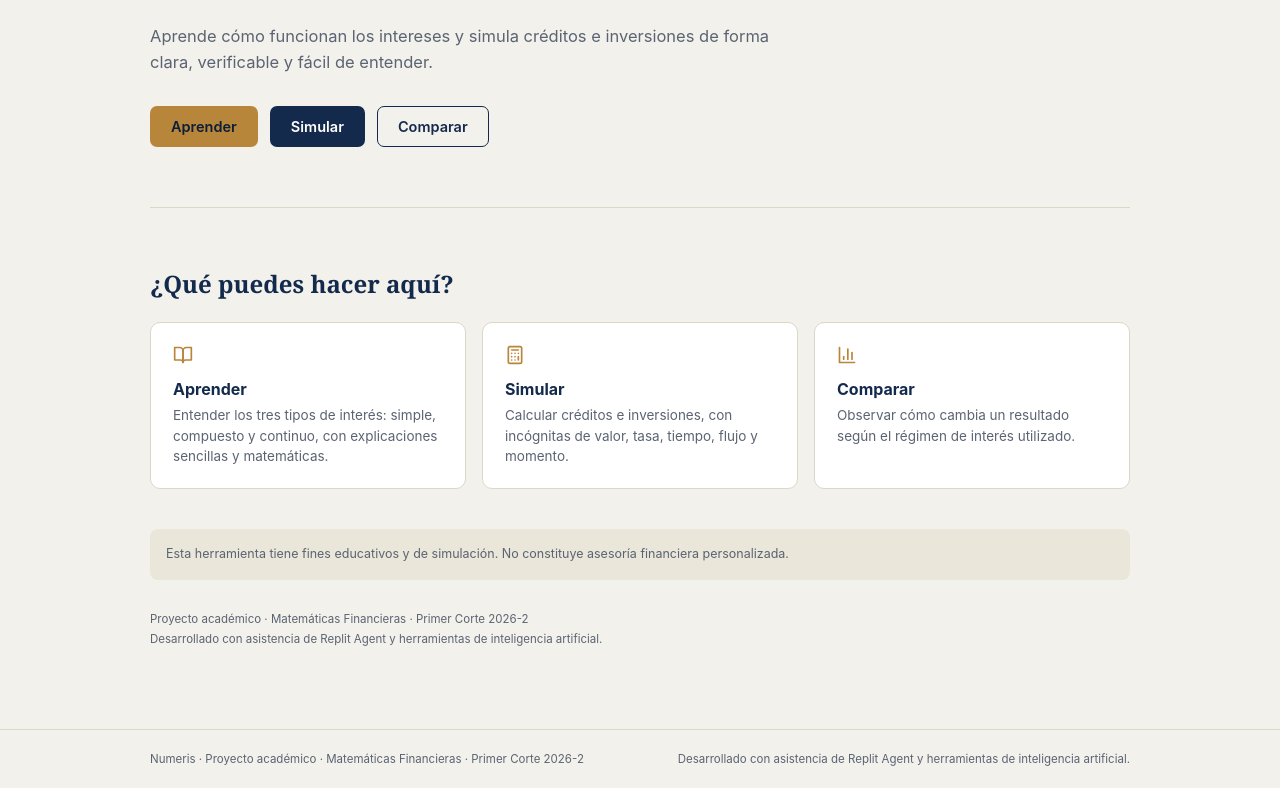
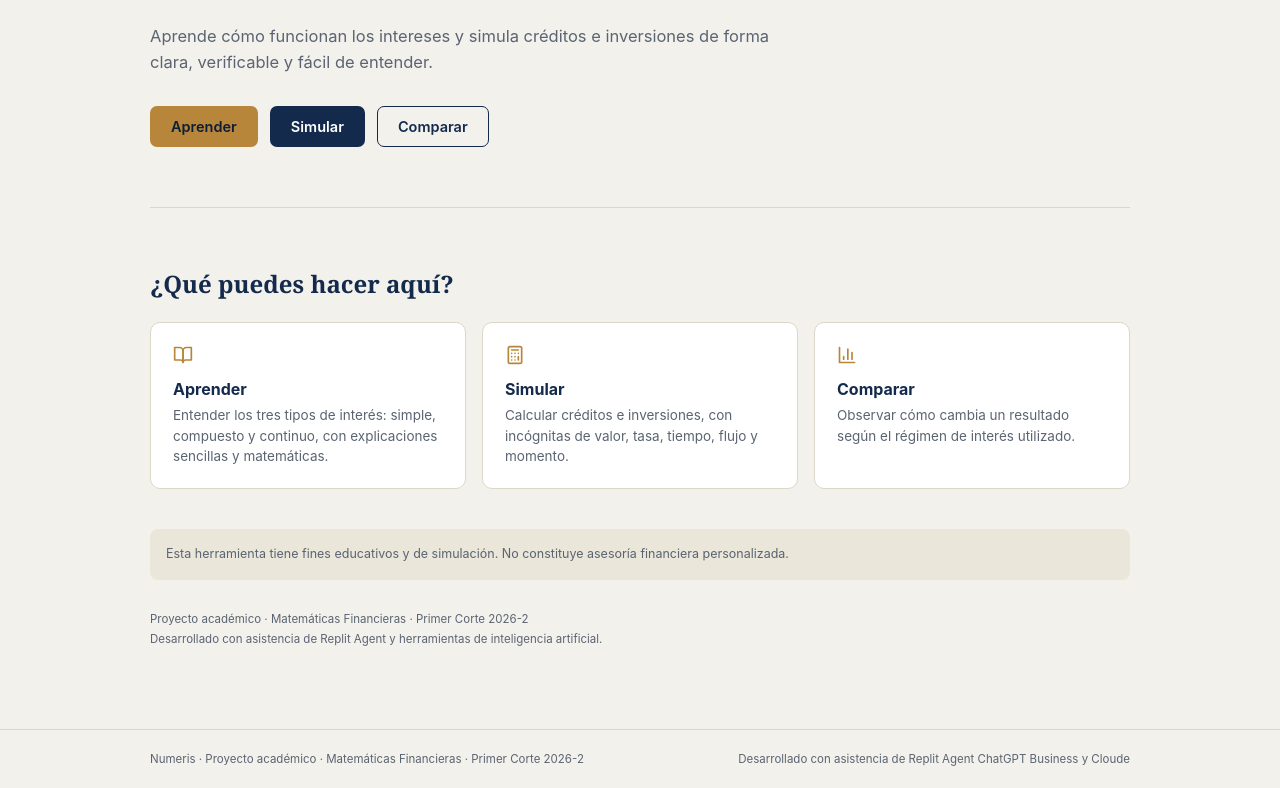
Before and after one commit to belladm42-dotcom/Numeris-app, a React (Vite) app: page / in a window 1280 px wide. Shown: the part 296-1084 px from the top of the page. Built offline with nearby package versions, Linux system fonts and the light colour scheme.

Commit message:
Update App.jsx

```diff
--- a/src/App.jsx
+++ b/src/App.jsx
@@ -1925,7 +1925,7 @@ export default function App() {
       <div style={{ borderTop: `1px solid ${C.line}`, marginTop: 20 }}>
         <Section style={{ padding: "22px 20px", fontSize: 11.5, color: C.slate, display: "flex", justifyContent: "space-between", flexWrap: "wrap", gap: 8 }}>
           <span>Numeris · Proyecto académico · Matemáticas Financieras · Primer Corte 2026-2</span>
-          <span>Desarrollado con asistencia de Replit Agent y herramientas de inteligencia artificial.</span>
+          <span>Desarrollado con asistencia de Replit Agent ChatGPT Business y Cloude </span>
         </Section>
       </div>
     </div>
```
